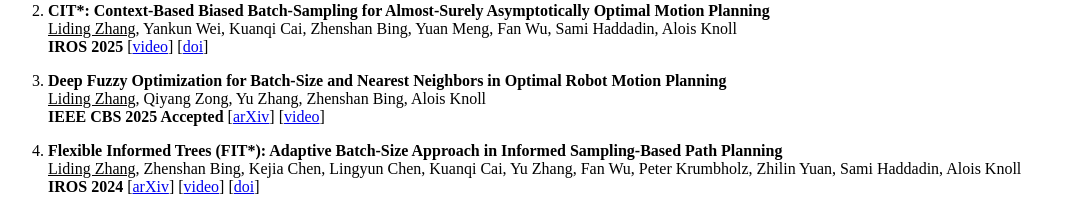
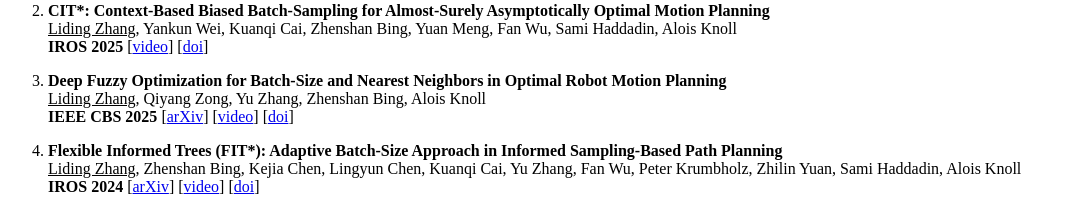
Before and after one commit to Liding-Zhang/liding-zhang.github.io, a Jekyll site: the page built from _pages/includes/publication.md, in a window 1280 px wide. Shown: the part 1335-1544 px from the top of the page, without its empty margins (0-1075 px from the left). Built offline with Jekyll 4.4.1, drawn with Linux system fonts in a browser that asks for light colours; our own code applies the rules of GitHub Pages for plain Markdown files.

```diff
--- a/_pages/includes/publication.md
+++ b/_pages/includes/publication.md
@@ -109,9 +109,10 @@
 
 31. **Deep Fuzzy Optimization for Batch-Size and Nearest Neighbors in Optimal Robot Motion Planning**
 <br /><u>Liding Zhang</u>, Qiyang Zong, Yu Zhang, Zhenshan Bing, Alois Knoll
-<br /> **IEEE CBS 2025 Accepted**
+<br /> **IEEE CBS 2025**
 [[arXiv](https://arxiv.org/pdf/2508.20884)]
 [[video](https://youtu.be/NrNs9zebWWk.)]
+[[doi](https://doi.org/10.1109/CBS65871.2025.11267553)]
 
 4. **Flexible Informed Trees (FIT*): Adaptive Batch-Size Approach in Informed Sampling-Based Path Planning**
 <br /><u>Liding Zhang</u>, Zhenshan Bing, Kejia Chen, Lingyun Chen, Kuanqi Cai, Yu Zhang, Fan Wu, Peter Krumbholz, Zhilin Yuan, Sami Haddadin, Alois Knoll
```
Also changed, not shown: _pages/includes/projects.md (+1 -1 lines), 3 other files.
